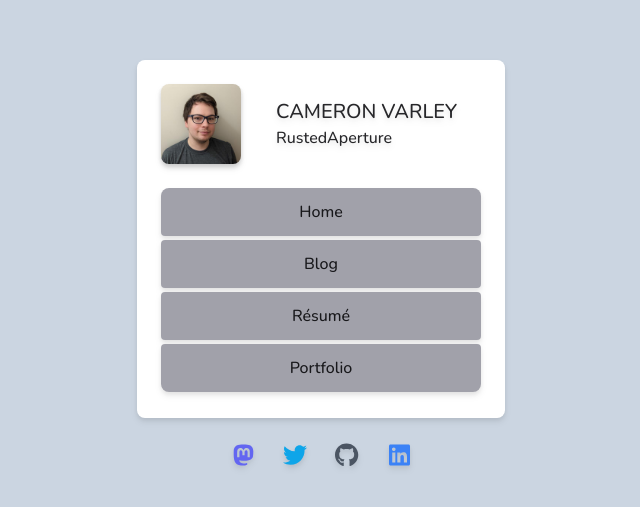
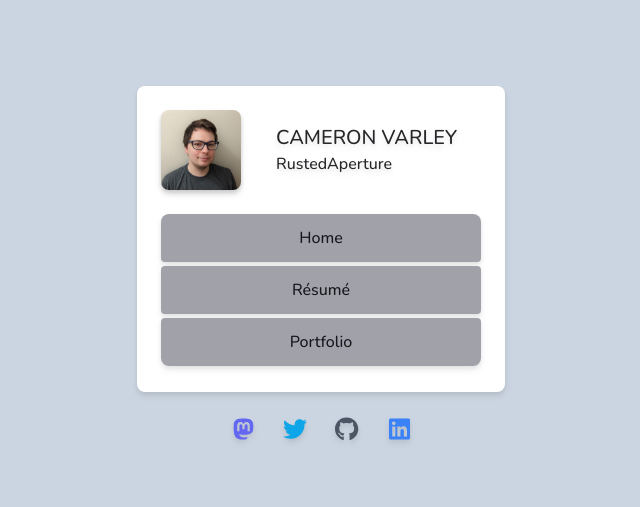
Before and after one commit to RustedAperture/RustedAperture, a Next.js app: page / in a window 1280 px wide. Shown: the part 155-662 px from the top of the page, without its empty margins (319-959 px from the left). Built offline with nearby package versions, Linux system fonts and the light colour scheme.

Commit message:
Update Menu.tsx
Remove Blog

```diff
--- a/components/layout/Menu.tsx
+++ b/components/layout/Menu.tsx
@@ -12,10 +12,6 @@ export default function Menu() {
                 <span>Home</span>
             </Link>
             <Link className="grow text-center text-zinc-900 rounded hover:bg-zinc-300 bg-zinc-400 p-3 my-0.5"
-                rel="me" href="/Blog">
-                <span>Blog</span>
-            </Link>
-            <Link className="grow text-center text-zinc-900 rounded hover:bg-zinc-300 bg-zinc-400 p-3 my-0.5"
                 rel="me" href="/Resume">
                 <span>Résumé</span>
             </Link>
```
